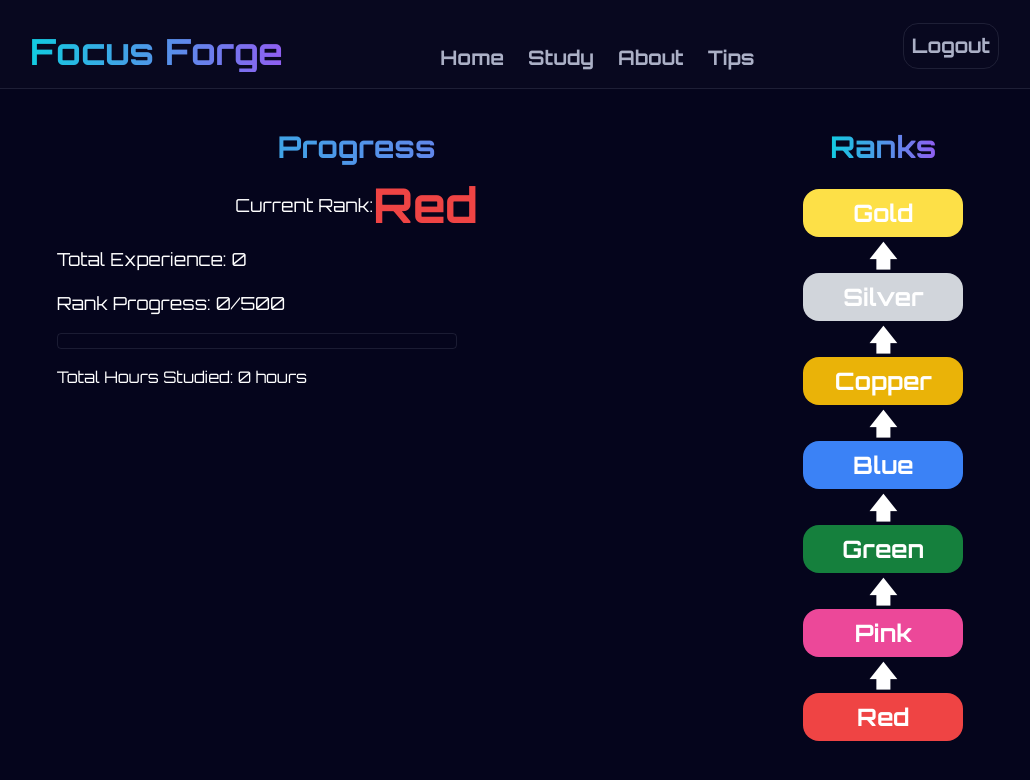
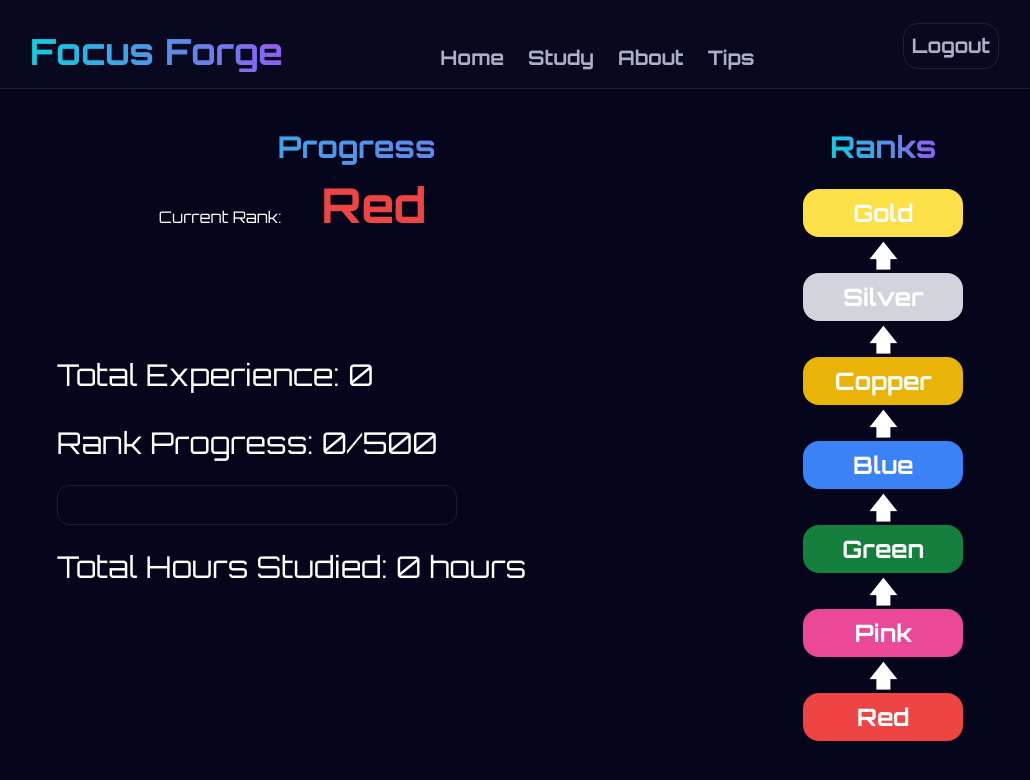
Before and after one commit to jakekressley/Focus-Forge, a Next.js app: page / in a window 1280 px wide. Shown: the top 780 px of the page, without its empty margins (130-1160 px from the left). Built offline with nearby package versions, Linux system fonts and the light colour scheme; no server answers.

Commit message:
homepage styling also noticed study page no longer has timer

```diff
--- a/app/page.tsx
+++ b/app/page.tsx
@@ -48,6 +48,24 @@ export default function Home() {
     }
   };
 
+  const getProgressBarColor = (xp: number) => {
+    if (xp < 500) {
+      return "bg-red-500";
+    } else if (xp < 1500) {
+      return "bg-pink-500";
+    } else if (xp < 3500) {
+      return "bg-green-700";
+    } else if (xp < 6000) {
+      return "bg-blue-500";
+    } else if (xp < 9000) {
+      return "bg-yellow-500";
+    } else if (xp < 12000) {
+      return "bg-gray-300";
+    } else {
+      return "--gradient-bg";
+    }
+  }
+
   const getRankProgressPercent = (xp: number) => {
     if (xp < 500) {
       return (xp / 500) * 100;
@@ -74,12 +92,13 @@ export default function Home() {
     <>
       <div className="flex justify-evenly">
         <div className="w-[50%]">
-          <div className="space-y-4">
+          <div>
             <h2 className="text-3xl font-bold mb-4 text-center --header-name">
               Progress
             </h2>
-            <h3 className="text-lg flex items-center justify-center">
-              Current Rank:
+            <h3 className="text-md flex items-end justify-center gap-10 mr-32">
+              <span>Current Rank:</span>
+              <div>
                 {xp < 500 ? (
                   <span className={`${rankStyles} ${red}`}>Red</span>
                 ) : xp < 1500 ? (
@@ -95,18 +114,21 @@ export default function Home() {
                 ) : (
                   <span className={`${rankStyles} ${gold}`}>Gold</span>
                 )}
+              </div>
             </h3>
-            <h3 className="text-lg mb-2">Total Experience: {experience}</h3>
-            <h3 className="text-lg mb-2">
+            <div className="text-3xl mt-32 space-y-6 flex flex-col">
+              <h3 className="mb-2">Total Experience: {experience}</h3>
+              <h3 className="mb-2">
                 Rank Progress: {rankProgressString}
               </h3>
-            <div className="h-4 w-[25rem] bg-transparent rounded --border">
+              <div className="h-10 w-[25rem] bg-transparent rounded-xl --border">
                 <div
-                className="h-full --gradient-bg rounded transition-all duration-500 ease-in-out"
+                  className={`h-full rounded-xl transition-all duration-500 ease-in-out ${getProgressBarColor(xp)}`}
                   style={{ width: `${rankProgressPercent}%` }}
                 ></div>
               </div>
               <h3>Total Hours Studied: {hours} hours</h3>
+            </div>
           </div>
         </div>
         <section className="flex flex-col justify-center items-center">
--- a/app/study/page.tsx
+++ b/app/study/page.tsx
@@ -67,7 +67,7 @@ function PomodoroTimer() {
                         }
                     }
                 }
-            }, 1);
+            }, 1000);
         }
 
         return () => clearInterval(interval);
```
Lines whose indentation alone changed are shown as unchanged.
